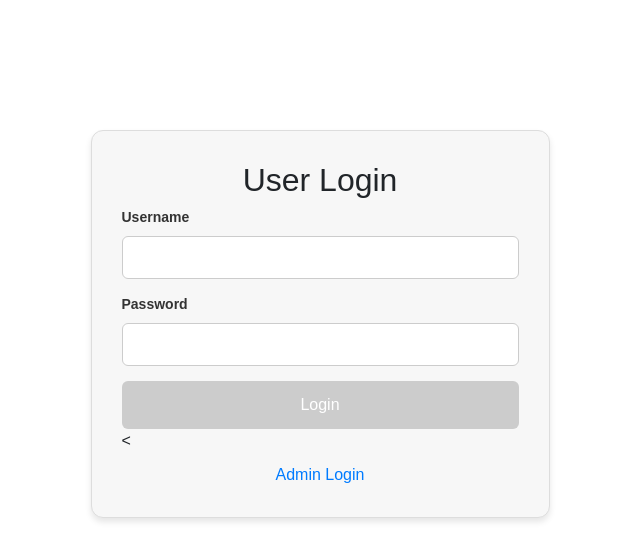
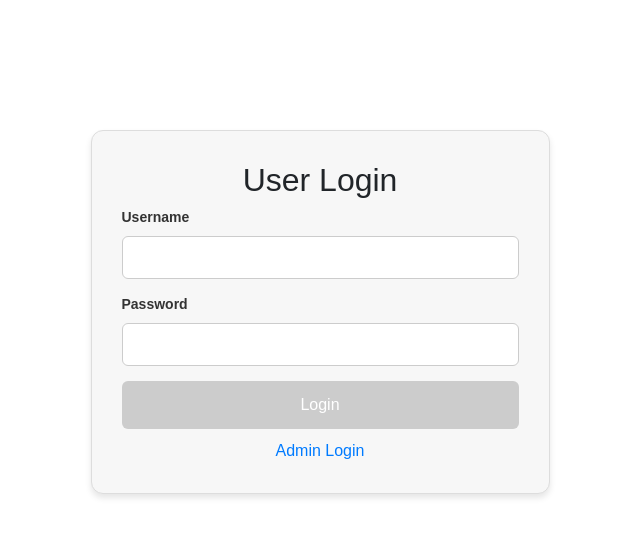
Before and after one commit to arunksiripuram/cardmanagement, an Angular app: page /user-login in a window 1280 px wide. Shown: the top 560 px of the page, without its empty margins (320-960 px from the left). Built offline with nearby package versions, Linux system fonts and the light colour scheme.

Commit message:
user component

```diff
--- a/src/app/userModule/user-login/user-login.component.html
+++ b/src/app/userModule/user-login/user-login.component.html
@@ -22,7 +22,7 @@
       <button type="submit" [disabled]="loginForm.invalid">Login</button>
     </form>
     <!-- Admin Login Hyperlink -->
-   <<div style="text-align: center; margin-top: 10px;">
+   <div style="text-align: center; margin-top: 10px;">
     <a [routerLink]="'/admin-login'">Admin Login</a> <!-- Using routerLink for internal navigation -->
   </div>
   </div>
```
Also changed, not shown: 1 other file (tests, documents, lock files or other folders).
